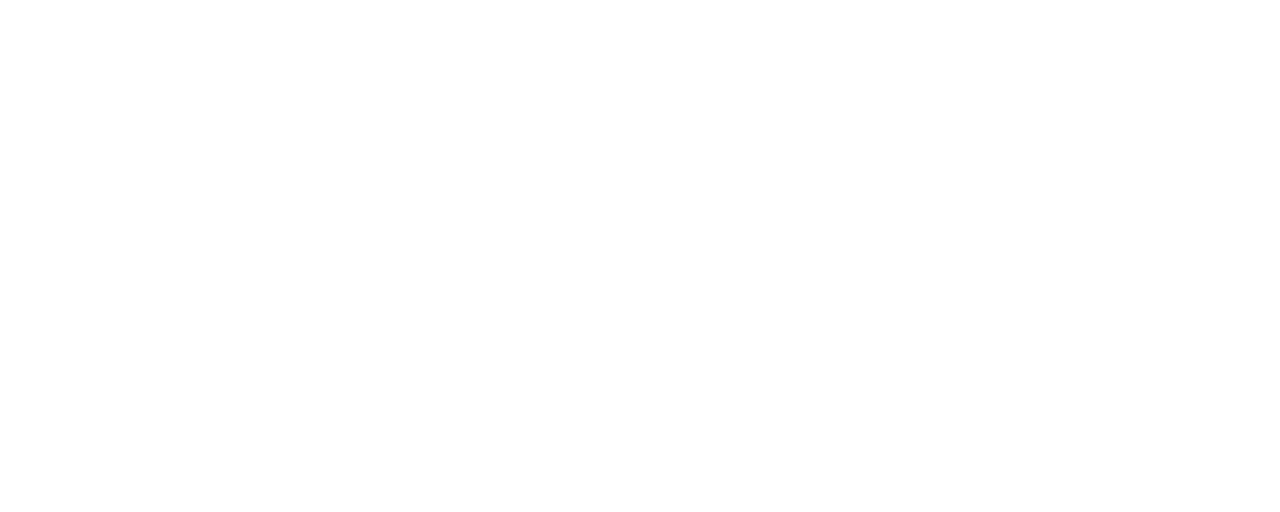
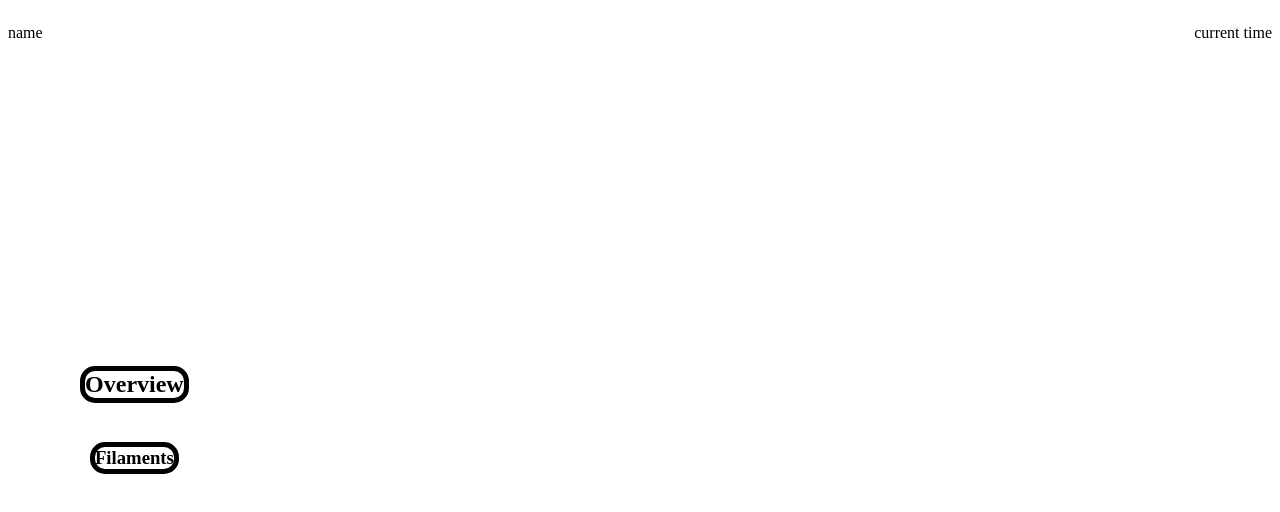
Before and after one commit to ProPurus/filament-sensor, a plain HTML site: page filament-sensor/website/index.html in a window 1280 px wide. Drawn offline with Linux system fonts and the light colour scheme.

Commit message:
Change constructor of Menu so it's possible to make different menus

```diff
--- a/filament-sensor/website/index.html
+++ b/filament-sensor/website/index.html
@@ -1,8 +1,25 @@
 <html>
     <head>
-
+        <title>Filament Sensor</title>
     </head>
     <body>
+        <div id="topbar" style="height: 5%; display: flex; justify-content: space-between;">
+            <p id="name">name</p>
+            <p id="clock">current time</p>
+        </div>
+        <div id="window">
+            <div id="sidebar" style="width: 20%; height: 95%; display: flex; flex-direction: column; justify-content: center; align-items: center;">
+                <div id="overviewbutton">
+                    <h2 style="border: 5px solid black; border-radius: 15px;">Overview</h2>
+                </div>
+                <div id="filamentsbutton">
+                    <h3 style="border: 5px solid black; border-radius: 15px;">Filaments</h3>
+                </div>
+            </div>
+            <div id="mainwindow">
+
+            </div>
+        </div>
 
         <script src="script.js"></script>
     </body>
```
Also changed, not shown: 1 other file.
